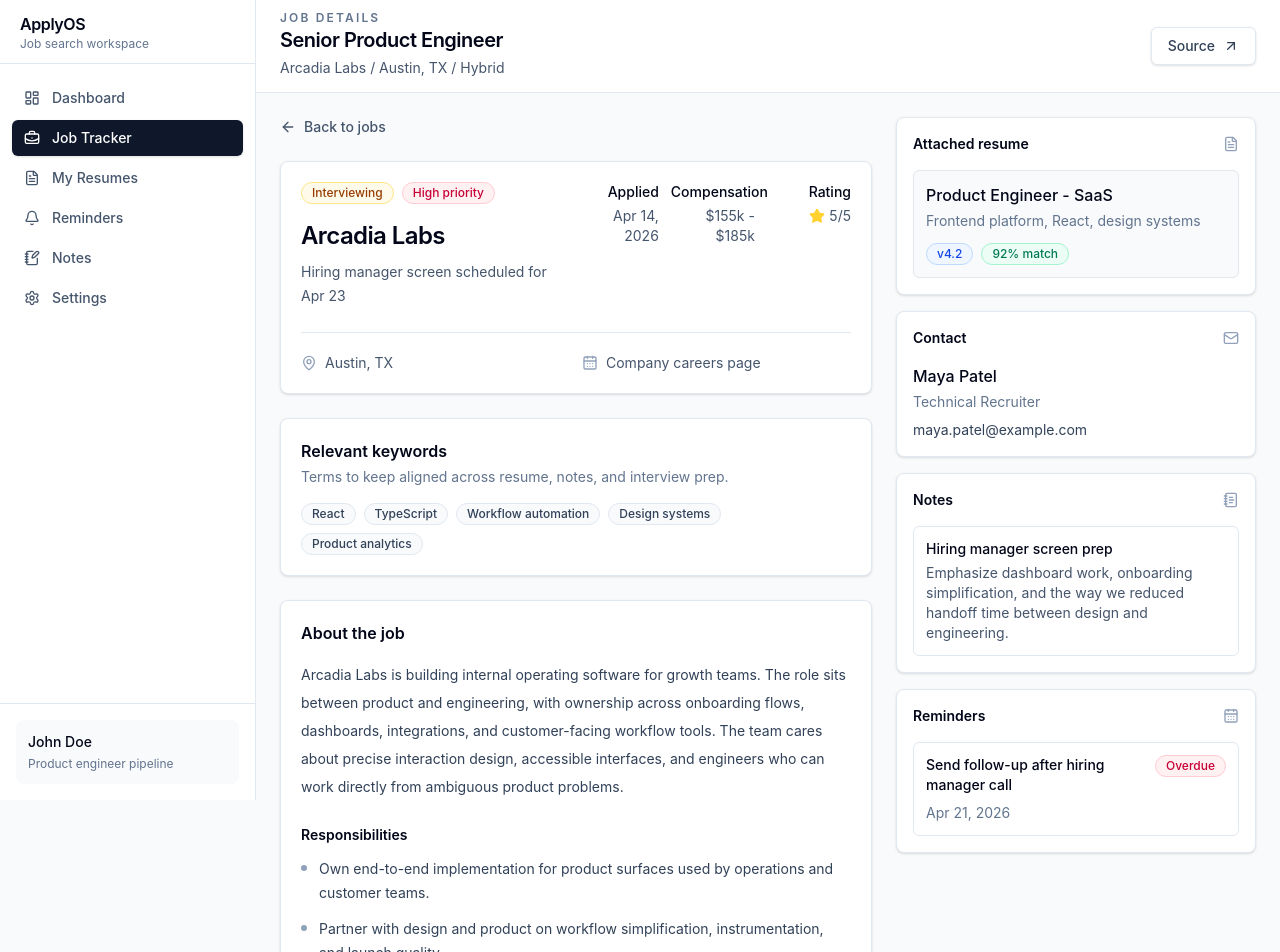
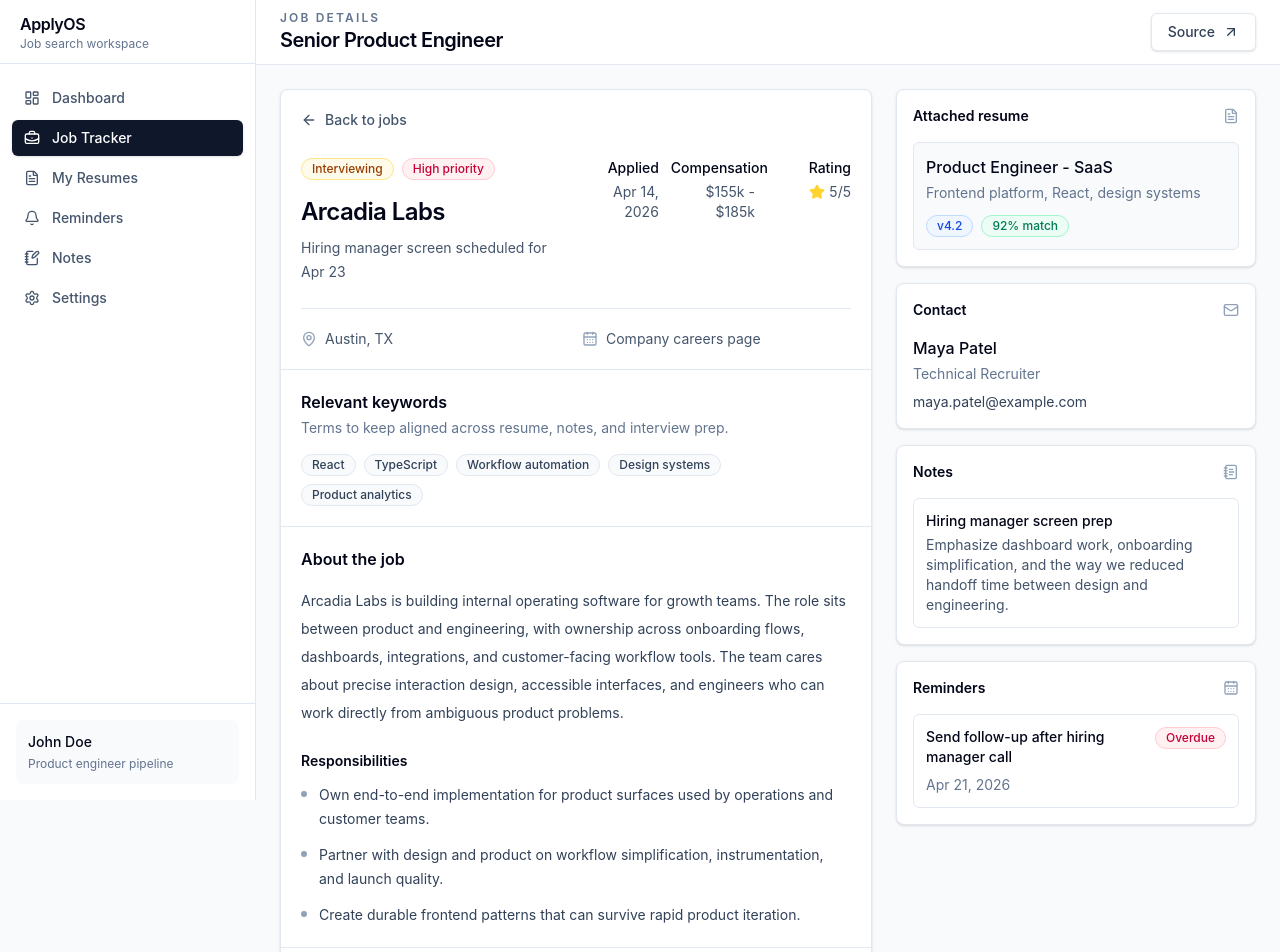
Before and after one commit to Tnath1/applyos-FE, a React (Vite) app: page /jobs/job-arcadia in a window 1280 px wide. Shown: the top 952 px of the page. Built offline with nearby package versions, Linux system fonts and the light colour scheme.

Commit message:
updated the UI for Job details

```diff
--- a/src/pages/JobDetailsPage.tsx
+++ b/src/pages/JobDetailsPage.tsx
@@ -15,7 +15,7 @@ export function JobDetailsPage() {
   if (!job) {
     return (
       <>
-        <PageHeader eyebrow="Job Details" title="Job not found" description="The selected application could not be found." />
+        <PageHeader eyebrow="Job Details" title="Job not found" />
         <div className="p-4 sm:p-6">
           <Link className="text-sm font-medium text-blue-700 hover:text-blue-900" to="/jobs">
             Back to jobs
@@ -45,17 +45,19 @@ export function JobDetailsPage() {
         }
         eyebrow="Job Details"
         title={job.roleTitle}
-        description={`${job.company} / ${job.location} / ${job.workplace}`}
       />
       <div className="grid gap-6 p-4 sm:p-6 xl:grid-cols-[minmax(0,1fr)_360px]">
-        <div className="space-y-6">
-          <Link className="inline-flex items-center gap-2 text-sm font-medium text-slate-600 hover:text-slate-950" to="/jobs">
-            <ArrowLeft className="size-4" aria-hidden="true" />
-            Back to jobs
-          </Link>
+        <Card className="overflow-hidden">
+          <div className="border-b border-slate-200 p-5">
+            <Link
+              className="inline-flex items-center gap-2 text-sm font-medium text-slate-600 hover:text-slate-950"
+              to="/jobs"
+            >
+              <ArrowLeft className="size-4" aria-hidden="true" />
+              Back to jobs
+            </Link>
 
-          <Card className="p-5">
-            <div className="flex flex-col gap-4 lg:flex-row lg:items-start lg:justify-between">
+            <div className="mt-6 flex flex-col gap-4 lg:flex-row lg:items-start lg:justify-between">
               <div>
                 <div className="flex flex-wrap items-center gap-2">
                   <JobStatusBadge status={job.status} />
@@ -95,9 +97,9 @@ export function JobDetailsPage() {
                 {job.source}
               </div>
             </div>
-          </Card>
+          </div>
 
-          <Card className="p-5">
+          <section className="border-b border-slate-200 p-5">
             <h2 className="text-base font-semibold text-slate-950">Relevant keywords</h2>
             <p className="mt-1 text-sm text-slate-500">Terms to keep aligned across resume, notes, and interview prep.</p>
             <div className="mt-4 flex flex-wrap gap-2">
@@ -107,9 +109,9 @@ export function JobDetailsPage() {
                 </Badge>
               ))}
             </div>
-          </Card>
+          </section>
 
-          <Card className="p-5">
+          <section className="border-b border-slate-200 p-5">
             <h2 className="text-base font-semibold text-slate-950">About the job</h2>
             <p className="mt-4 text-sm leading-7 text-slate-700">{job.description}</p>
             <div className="mt-6">
@@ -123,9 +125,9 @@ export function JobDetailsPage() {
                 ))}
               </ul>
             </div>
-          </Card>
+          </section>
 
-          <Card className="p-5">
+          <section className="p-5">
             <h2 className="text-base font-semibold text-slate-950">Pipeline timeline</h2>
             <div className="mt-5 space-y-4">
               {job.stageHistory.map((event) => (
@@ -138,8 +140,8 @@ export function JobDetailsPage() {
                 </div>
               ))}
             </div>
-          </Card>
-        </div>
+          </section>
+        </Card>
 
         <JobDetailSidePanel job={job} notes={jobNotes} reminders={jobReminders} resume={attachedResume} />
       </div>
```
